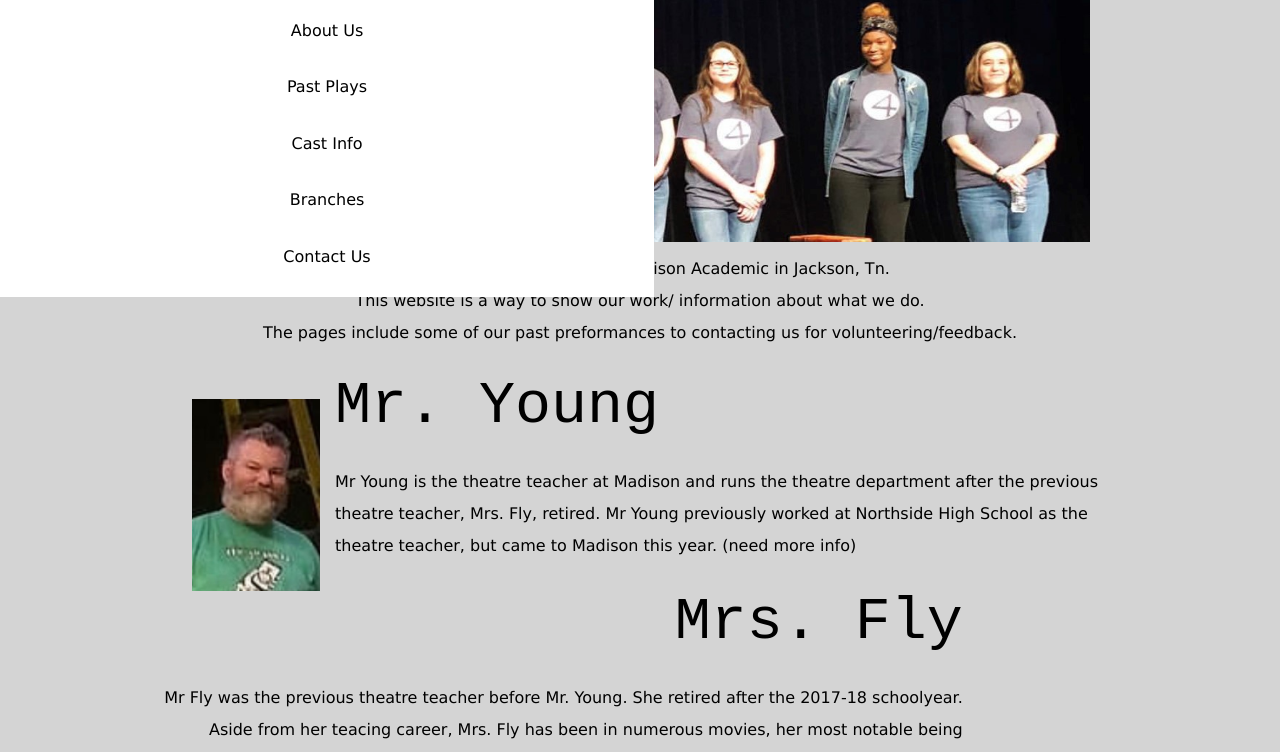
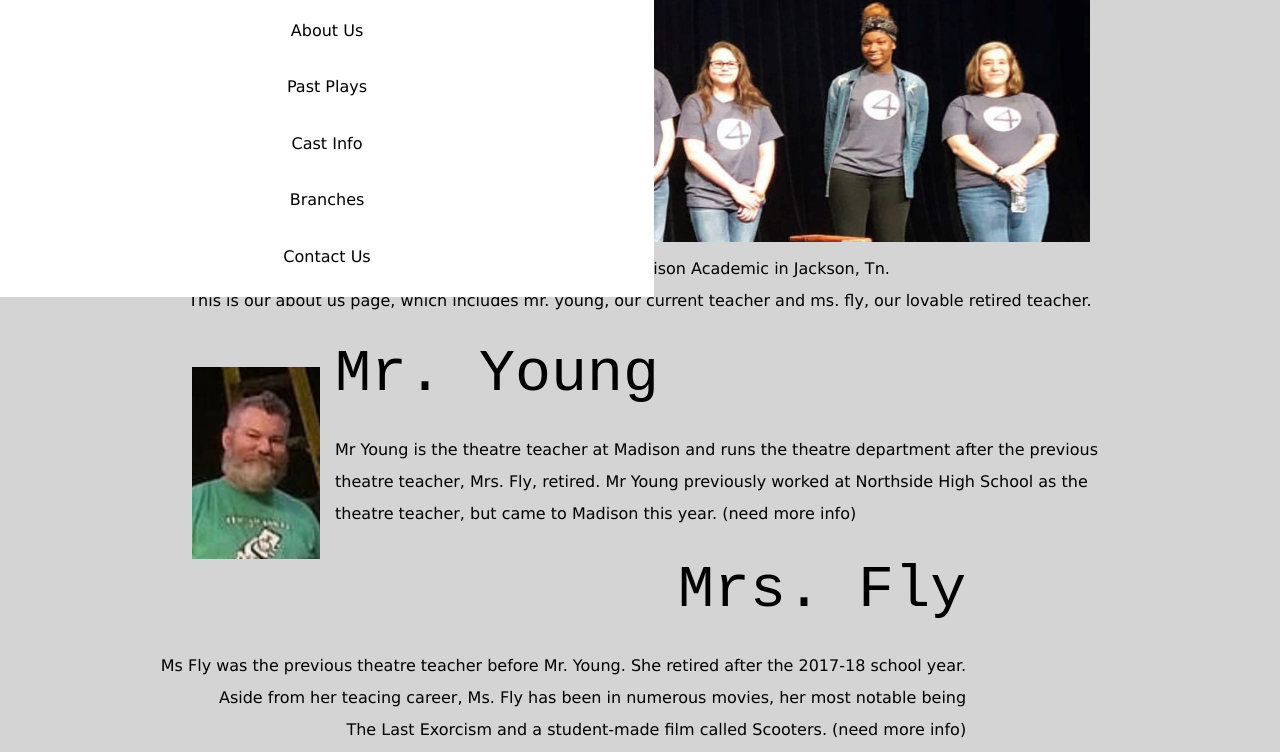
Before and after one commit to zhogan21/MAHS-theatre, a plain HTML site: page about.html in a window 1280 px wide. Shown: the part 188-940 px from the top of the page. Drawn offline with Linux system fonts and the light colour scheme.

Commit message:
Update about.html

```diff
--- a/about.html
+++ b/about.html
@@ -21,7 +21,7 @@
 
 <body>
   <img class="group" src="./img/buckaroo.jpg" height="300px" width="900px">
-  <h7><br>We are the theatre dept. for Madison Academic in Jackson, Tn.<br>This website is a way to show our work/ information about what we do.<br>The pages include some of our past preformances to contacting us for volunteering/feedback.<br></h7>
+  <h7><br>We are the theatre dept. for Madison Academic in Jackson, Tn.<br>This is our about us page, which includes mr. young, our current teacher and ms. fly, our lovable retired teacher.<br></h7>
 
   <img class="young" src="./img/young.jpg" height=10% width=10%>
   <div class="youngintro">
@@ -31,7 +31,7 @@
 
   <div class="flyintro">
     <h1>Mrs. Fly</h1>
-    <h2>Mr Fly was the previous theatre teacher before Mr. Young. She retired after the 2017-18 schoolyear.<br>Aside from her teacing career, Mrs. Fly has been in numerous movies, her most notable being<br>The Last Exorcism and a student-made film called Scooters. (need more info)</h2>
+    <h2>Ms Fly was the previous theatre teacher before Mr. Young. She retired after the 2017-18 school year.<br>Aside from her teacing career, Ms. Fly has been in numerous movies, her most notable being<br>The Last Exorcism and a student-made film called Scooters. (need more info)</h2>
   </div>
     <img class="fly" src="#" height=10% width=10%>
   <footer>
```
